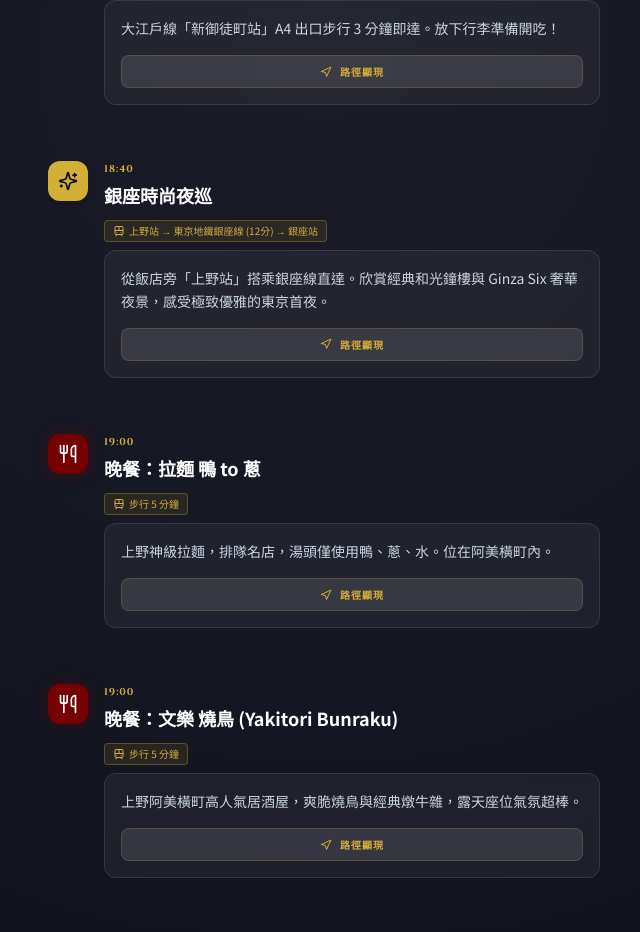
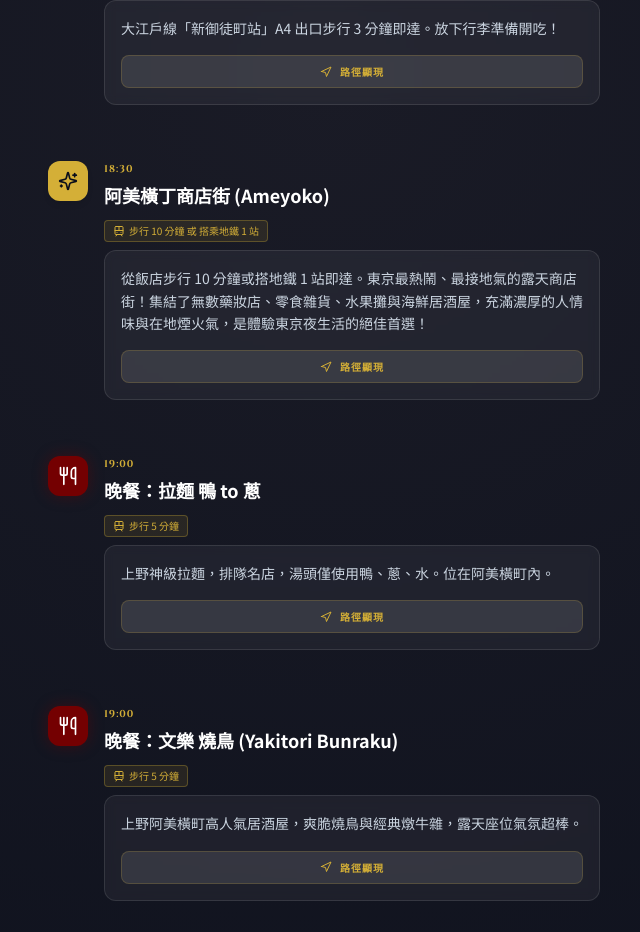
Before and after one commit to liwenchiou/Lumos-Tokyo-Guide, a React (Vite) app: page / in a window 1280 px wide. Shown: the part 1482-2414 px from the top of the page, without its empty margins (316-956 px from the left). Built offline with nearby package versions, Linux system fonts and the light colour scheme.

Commit message:
feat: change Day 1 Ginza to Ameyoko and update Day 3 afternoon tea (Tas Yard & bills) and dinner (Shake Shack Gaienmae)

```diff
--- a/src/data/itinerary.js
+++ b/src/data/itinerary.js
@@ -7,7 +7,14 @@ export const itineraryData = {
             { time: "10:40", activity: "起飛：桃園 TPE", icon: "PlaneTakeoff", note: "準備享受胡同燒肉機上餐與星宇魔法飛行。", transport: "StarLux JX800", coords: "25.0792,121.2342" },
             { time: "15:05", activity: "抵達成田機場 NRT", icon: "PlaneLanding", note: "抵達成田 T2。辦理 VJW 入境。搭乘 Skyliner 直達京成上野站。", transport: "NRT Terminal 2", coords: "35.7722,140.3876" },
             { time: "17:30", activity: "Check-in: Serorin Light Hotel Tokyo", icon: "Home", note: "大江戶線「新御徒町站」A4 出口步行 3 分鐘即達。放下行李準備開吃！", transport: "京成上野 → 大江戶線 → 新御徒町", coords: "35.7053,139.7837" },
-            { time: "18:40", activity: "銀座時尚夜巡", icon: "Sparkles", note: "從飯店旁「上野站」搭乘銀座線直達。欣賞經典和光鐘樓與 Ginza Six 奢華夜景，感受極致優雅的東京首夜。", transport: "上野站 → 東京地鐵銀座線 (12分) → 銀座站", coords: "35.6721,139.7656" },
+            {
+                time: "18:30",
+                activity: "阿美橫丁商店街 (Ameyoko)",
+                icon: "Sparkles",
+                note: "從飯店步行 10 分鐘或搭地鐵 1 站即達。東京最熱鬧、最接地氣的露天商店街！集結了無數藥妝店、零食雜貨、水果攤與海鮮居酒屋，充滿濃厚的人情味與在地煙火氣，是體驗東京夜生活的絕佳首選！",
+                transport: "步行 10 分鐘 或 搭乘地鐵 1 站",
+                coords: "35.7101,139.7744"
+            },
             {
                 time: "19:00",
                 activity: "晚餐：拉麵 鴨 to 蔥",
@@ -44,7 +51,6 @@ export const itineraryData = {
                     coords: "35.7100,139.7744",
                     link: "https://maps.app.goo.gl/gCH7oBwrPxxL2UDz7?g_st=il"
                 },
-                { name: "銀座 篝 (Kagari)", note: "銀座超人氣雞白湯拉麵，湯頭濃郁如濃湯，魔法級的美味！", coords: "35.6710,139.7628" },
                 { name: "肉屋橫丁 (秋葉原)", note: "回程可選。豪華和牛燒肉吃到飽，離新御徒町很近。", coords: "35.6985,139.7731" }
             ]
         }
@@ -151,6 +157,15 @@ export const itineraryData = {
                 coords: "35.6705,139.7031"
             },
             {
+                time: "15:30",
+                activity: "下午茶推薦（二選一）",
+                icon: "Utensils",
+                note: "☕️ 方案 A【Tas Yard】：隱密巷弄的文青愛店，招牌日式咖哩與神級咖啡凍超讚！\n🥞 方案 B【bills 表參道】：東急廣場 7 樓，朝聖「世界第一的鬆餅」與絕美露天綠意空中庭園！",
+                transport: "步行",
+                coords: "35.6687,139.7055",
+                link: "https://maps.app.goo.gl/2yacpXSDY6q7fjxm7?g_st=il"
+            },
+            {
                 time: "17:00",
                 activity: "澀谷夜遊與潮流購物",
                 icon: "Sparkles",
@@ -160,19 +175,19 @@ export const itineraryData = {
             },
             {
                 time: "19:00",
-                activity: "晚餐：Shake Shack (澀谷店)",
+                activity: "晚餐：SHAKE SHACK 外苑いちょう並木店 🌳",
                 icon: "Utensils",
-                note: "人氣美式牛肉漢堡！招牌「ShackBurger」牛肉排鮮嫩多汁，搭配起司波浪薯條與澀谷店限定口味奶昔，血拼後的極致享受！",
-                transport: "步行 3 分鐘 (近澀谷 PARCO)",
-                coords: "35.6622,139.6994",
-                link: "https://maps.app.goo.gl/CrpdC2tsRLNsGeyc6?g_st=il"
+                note: "坐落於明治神宮外苑銀杏大道旁，以超人氣的開闊露天座位著稱。四周被繁茂的樹蔭包圍，是東京最悠閒浪漫的景觀漢堡店！點份多汁漢堡與限定奶昔，享受夢幻的東京之夜！",
+                transport: "從澀谷搭乘地鐵銀座線至「外苑前站」步行 5 分鐘",
+                coords: "35.6733,139.7199",
+                link: "https://share.google/AQ6L1hGfmUPNbYKWl"
             },
             {
                 time: "21:30",
                 activity: "返回飯店休息",
                 icon: "Home",
-                note: "搭乘銀座線直達上野，或大江戶線直達回新御徒町，結束充實美妙的一天。",
-                transport: "東京地鐵銀座線 / 都營大江戶線",
+                note: "搭乘地鐵或大江戶線直達回新御徒町，結束充實美妙的一天。",
+                transport: "大江戶線 / 銀座線",
                 coords: "35.7053,139.7837"
             }
         ],
@@ -181,10 +196,22 @@ export const itineraryData = {
             lunch: [{ name: "敘敘苑 澀谷店", note: "已預約 12:30。高空景觀高級燒肉。", coords: "35.6595,139.7003" }],
             dinner: [
                 {
-                    name: "Shake Shack (澀谷店)",
-                    note: "美式超人氣牛肉漢堡！起司薯條與澀谷限定口味奶昔必點，多汁美味。位在宇田川町 (2F)。",
-                    coords: "35.6622,139.6994",
-                    link: "https://maps.app.goo.gl/CrpdC2tsRLNsGeyc6?g_st=il"
+                    name: "SHAKE SHACK 外苑いちょう並木店",
+                    note: "超人氣露天綠意景觀漢堡！位於明治神宮外苑銀杏林蔭大道旁，被繁茂綠意樹蔭包圍的戶外露天座位氣氛絕佳，享受最悠閒寫意的東京浪漫之夜！",
+                    coords: "35.6733,139.7199",
+                    link: "https://share.google/AQ6L1hGfmUPNbYKWl"
+                },
+                {
+                    name: "Tas Yard (千駄谷)",
+                    note: "隱身在北參道巷弄的文青咖啡廳！招牌日式咖哩飯溫潤濃郁，招牌咖啡凍與法式吐司更是隱藏版神級美味，氛圍安靜清雅。",
+                    coords: "35.6756,139.7057",
+                    link: "https://maps.app.goo.gl/cvju4QB9jwL6q6ZC9?g_st=il"
+                },
+                {
+                    name: "bills 表參道",
+                    note: "朝聖「世界第一的鬆餅」！位於東急廣場 7 樓，招牌香蕉蜂蜜奶油鬆餅口感如雲朵般綿密，還有視野絕佳的空中庭園平台！",
+                    coords: "35.6687,139.7055",
+                    link: "https://maps.app.goo.gl/2yacpXSDY6q7fjxm7?g_st=il"
                 },
                 { name: "極味屋 漢堡排", note: "澀谷 PARCO 店，自己煎的樂趣。", coords: "35.6620,139.6991" }
             ]
```
